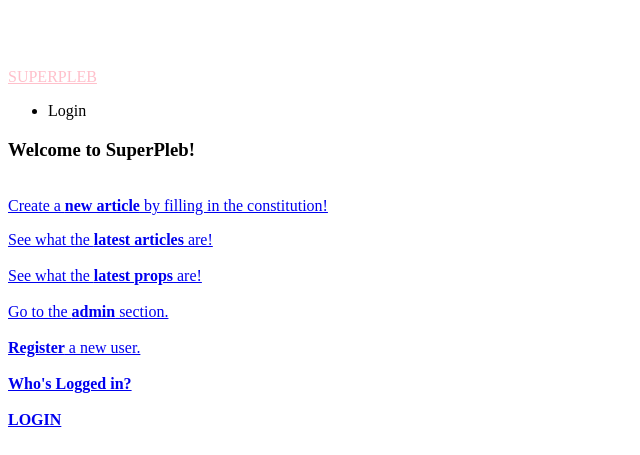
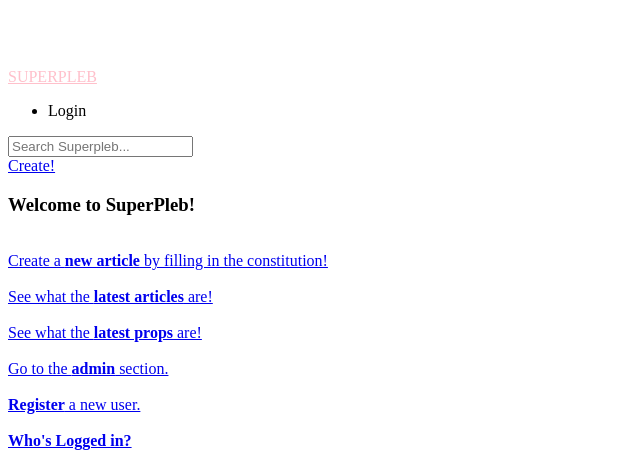
Before and after one commit to twlopes/sp, a Django app: template sp/templates/insta_links.html in a window 1280 px wide. Shown: the top 455 px of the page, without its empty margins (0-640 px from the left). Run offline with Django 3.2, Linux system fonts and the light colour scheme; the template is opened without the code that fills it, so the values that code supplies are empty; some libraries are stand-ins or nearby versions.

```diff
--- a/sp/article/views.py
+++ b/sp/article/views.py
@@ -13,8 +13,8 @@ def latest_articles(request):
 def view_article(request, articleid):
 	article = MicroCons.objects.get(id__contains=articleid)
 
-	articlecontent_data = MicroCons.objects.get(id__contains=articleid).articlecontent
-
+	data = MicroCons.objects.get(id__contains=articleid).articlecontent
+	articlecontent_data = data.encode("utf8")
 
 
 
--- a/sp/microcons/views.py
+++ b/sp/microcons/views.py
@@ -20,6 +20,7 @@ def micro_cons(request):
 		if form.is_valid():
 			business = form.save(commit=False)
 			business.director = request.user
+
 			business.save()
 			form.save()
 
--- a/sp/props/views.py
+++ b/sp/props/views.py
@@ -94,13 +94,13 @@ def create_prop(request, articleid):
 		# Put together initial data for the form.
 
 		first = MicroCons.objects.get(id__contains=articleid).articlecontent
-		initial = first.encode("utf8")
+		# initial = first.encode("utf8")
 		thesis = MicroCons.objects.get(id__contains=articleid).thesis
 
 		# Displaying initial data in form.
 
 		populate = MicroCons.objects.get(id=articleid)
-		form = PropForm(initial={'article': initial})
+		form = PropForm(initial={'article': first})
 
 	return render_to_response('editarticle.html', {'form': form, 'thesis': thesis}, context_instance=RequestContext(request))
 
--- a/sp/templates/articleview.html
+++ b/sp/templates/articleview.html
@@ -33,9 +33,9 @@
 	<div class="row">
 
 		<div class ="span7">
-		{% autoescape off %}
-		{{ articlecontent_data }}
-		{% endautoescape %}
+
+		{{ articlecontent_data|linebreaks }}
+
 		</div>
 
 	</div> {# end article content #}
--- a/sp/templates/base.html
+++ b/sp/templates/base.html
@@ -3,7 +3,7 @@
 <html lang="en">
 <head>
     <meta charset="utf-8">
-    <title>django-bootstrap-toolkit = Bootstrap support for Django</title>
+    <title>SUPERPLEB</title>
     <meta name="description" content="">
     <meta name="author" content="Dylan Verheul">
     {% bootstrap_stylesheet_tag %}
@@ -37,6 +37,12 @@
                 </li>
             </ul>
 
+            <form class="navbar-search pull-left">
+            <input type="text" class="search-query" placeholder="Search Superpleb...">
+            </form>
+            <div class="span1"></div>
+            <a class="btn btn-primary pull-right" href="/micro_constitution/"<a>Create!</a>
+
         </div>
     </div>
 </div>
@@ -46,7 +52,7 @@
     {% block content %}Empty page{% endblock %}
 
     <footer class="row">
-        </br>
+
         <hr>
         <div class="span6">
             <p>This is <a href="https://github.com/dyve/django-bootstrap-toolkit">Superpleb</a></p>
--- a/sp/templates/insta_links.html
+++ b/sp/templates/insta_links.html
@@ -4,10 +4,10 @@
 
 {% block content %}
 		<h3>Welcome to SuperPleb!</h3>
-		<p>
 		</br>
 		<a href = /micro_constitution/>Create a <b>new article</b> by filling in the constitution!</a>
-		</p>
+		</br>
+		</br>
 		<a href = /latest/>See what the <b>latest articles</b> are!</a>
 		</br>
 		</br>
--- a/sp/templates/latest.html
+++ b/sp/templates/latest.html
@@ -16,7 +16,11 @@ Here is a list of the latest articles:
      	<b><a href="{{ article.id }}/">{{ article.thesis }}</a></b>
      	</br>
      	</br>
-     	{{ article.articlecontent|truncatewords:30 }}
+        {% autoescape off %}
+
+        {{ article.articlecontent|truncatewords:30 }}
+        {% endautoescape %}
+
      	</br>
      	</br>
     	</td>
```
